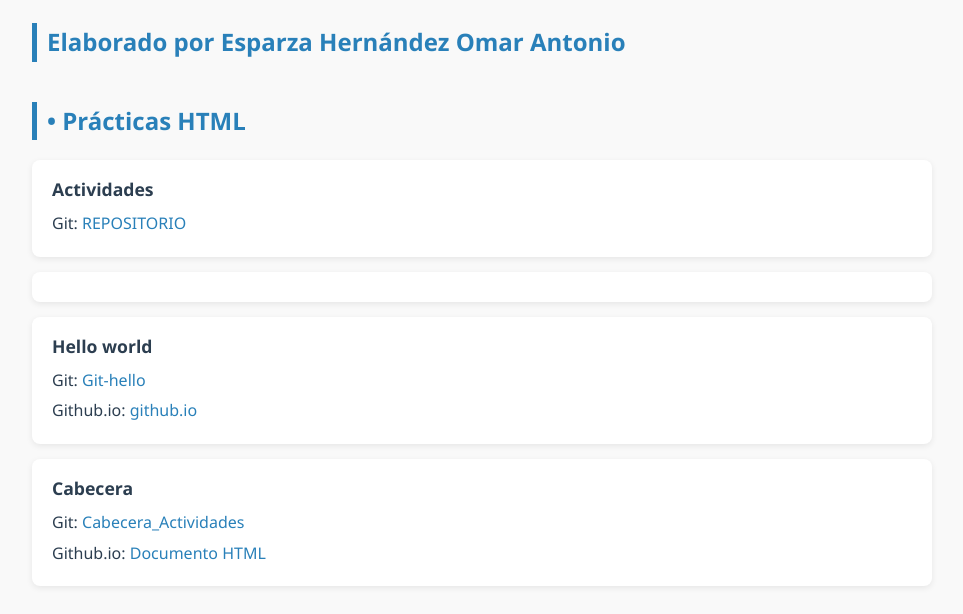
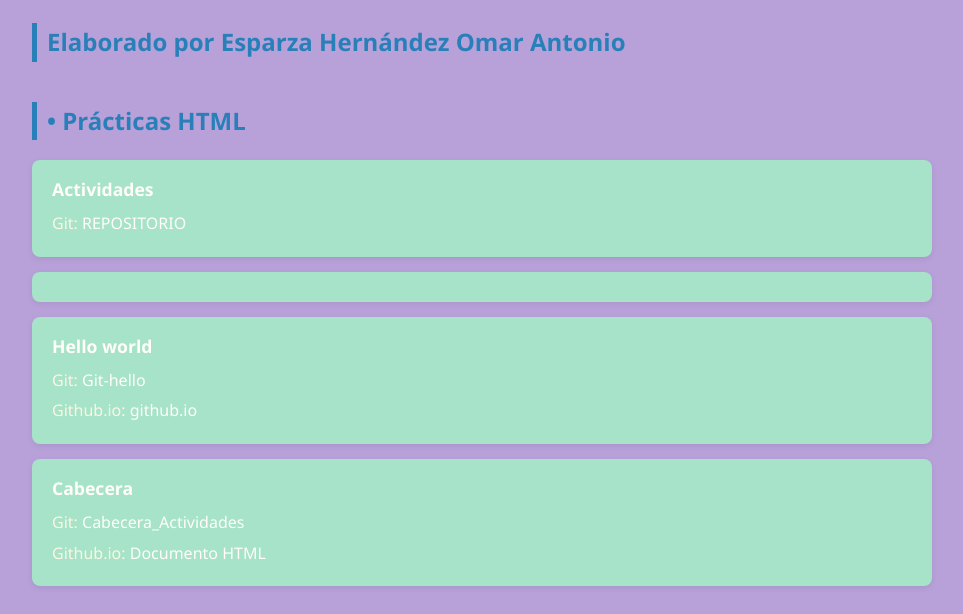
Before and after one commit to L22390460/Listadeactividades.github.io, a plain HTML site: page index.html in a window 1280 px wide. Shown: the part 186-800 px from the top of the page, without its empty margins (158-1121 px from the left). Drawn offline with Linux system fonts and the light colour scheme.

Commit message:
Update index.html

```diff
--- a/index.html
+++ b/index.html
@@ -8,8 +8,8 @@
       font-family: 'Segoe UI', Tahoma, Geneva, Verdana, sans-serif;
       margin: 40px auto;
       max-width: 900px;
-      background-color: #f9f9f9;
-      color: #2c3e50;
+      background-color: #B8A1D9;
+      color: #fdf6e3;
       line-height: 1.6;
     }
 
@@ -34,7 +34,7 @@
     }
 
     li {
-      background: #ffffff;
+      background: #A6E3C8;
       margin-bottom: 15px;
       padding: 15px 20px;
       border-radius: 8px;
@@ -50,11 +50,11 @@
       display: block;
       font-size: 1.1em;
       margin-bottom: 8px;
-      color: #2c3e50;
+      color: #fffdf6;
     }
 
     a {
-      color: #2980b9;
+      color: #fffdf6;
       text-decoration: none;
     }
 
```
